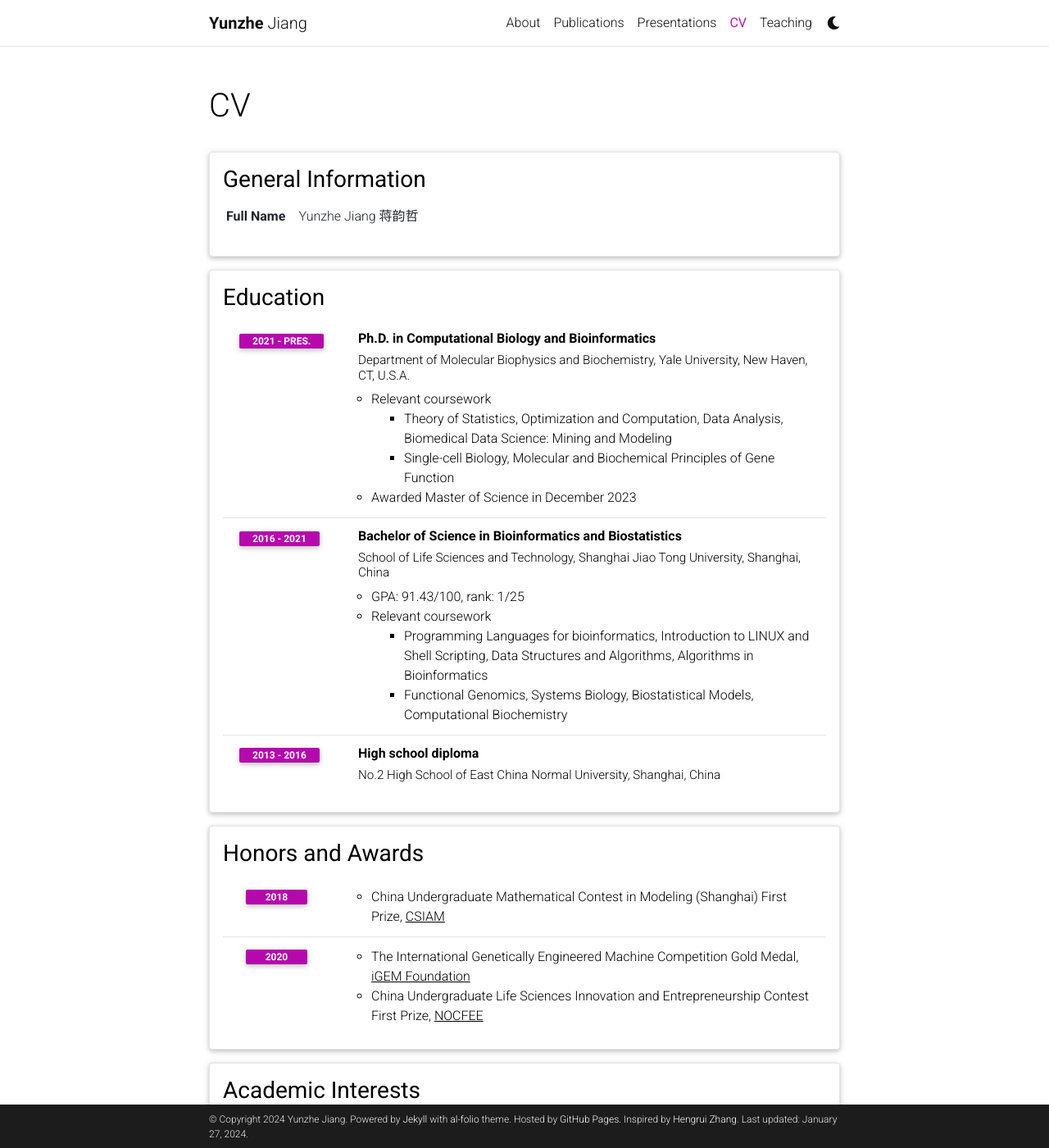
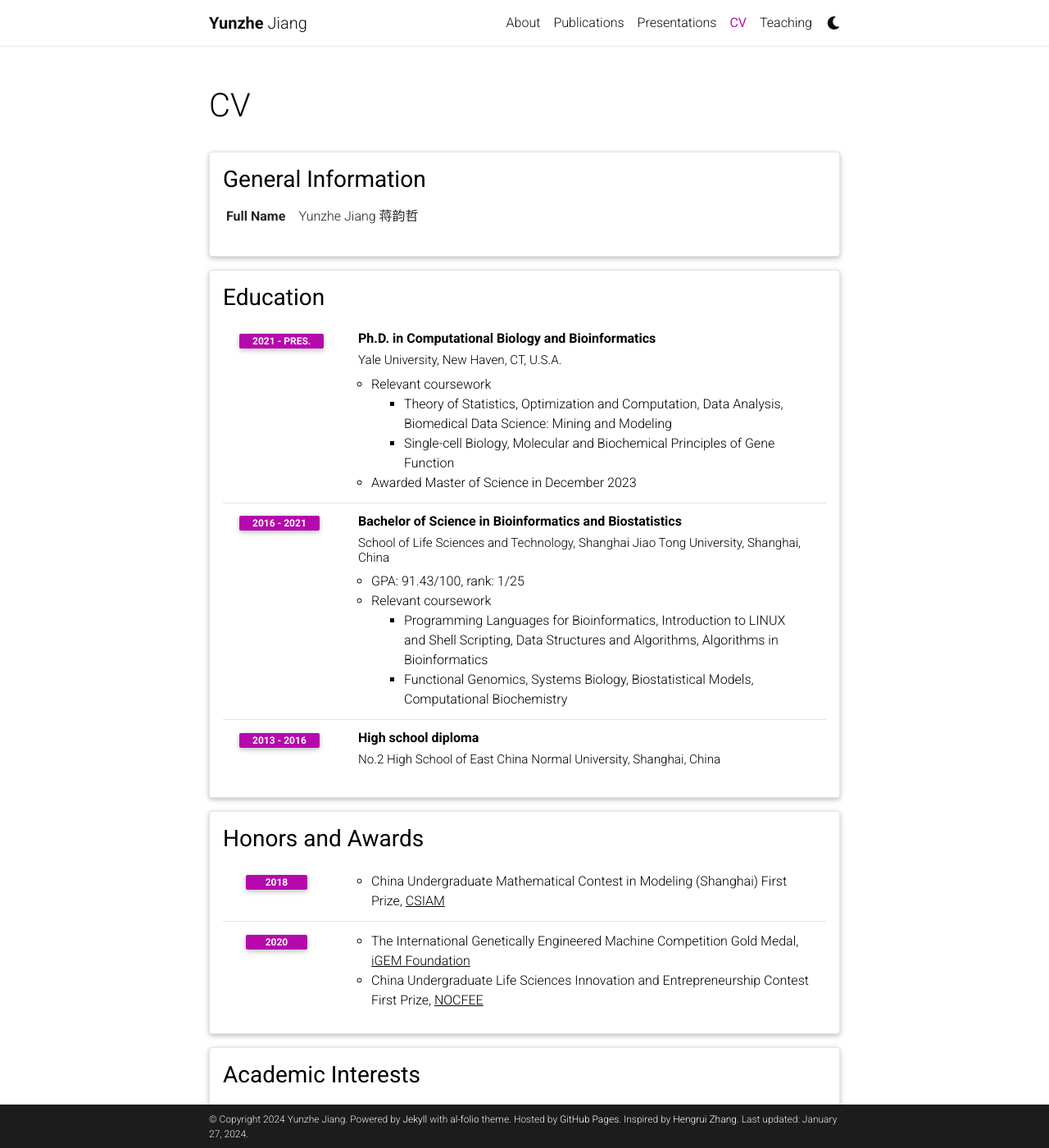
Before and after one commit to yzJiang9/yzJiang9.github.io, a Jekyll site: the page built from _pages/cv.md, in a window 1280 px wide and 1400 px high. Shown: the whole window at 82% size. Built offline with Jekyll 4.4.1, drawn with Linux system fonts in a browser that asks for light colours; comment, search, counter and statistics services are not loaded; a style sheet for code colours, icons or effects is not loaded; some of the changed text lies outside the part shown.

Commit message:
Update cv.yml

```diff
--- a/_data/cv.yml
+++ b/_data/cv.yml
@@ -8,7 +8,7 @@
   type: time_table
   contents:
     - title: Ph.D. in Computational Biology and Bioinformatics
-      institution: Department of Molecular Biophysics and Biochemistry, Yale University, New Haven, CT, U.S.A.
+      institution: Yale University, New Haven, CT, U.S.A.
       year: 2021 - Pres.
       description:
         - title: Relevant coursework
@@ -28,7 +28,7 @@
         - GPA&#58 91.43/100, rank&#58 1/25
         - title: Relevant coursework
           contents:
-            - Programming Languages for bioinformatics, Introduction to LINUX and Shell Scripting, Data Structures and Algorithms, Algorithms in Bioinformatics
+            - Programming Languages for Bioinformatics, Introduction to LINUX and Shell Scripting, Data Structures and Algorithms, Algorithms in Bioinformatics
             - Functional Genomics, Systems Biology, Biostatistical Models, Computational Biochemistry
     - title: High school diploma
       institution: No.2 High School of East China Normal University, Shanghai, China
@@ -100,7 +100,7 @@
 - title: Professional Services
   type: list
   contents:
-    - Reviewer
+    - ICLR 2024 Workshop Reviewer
 #    - title: ICLR 2024
 #      items:
 #        - Description 1.
```
